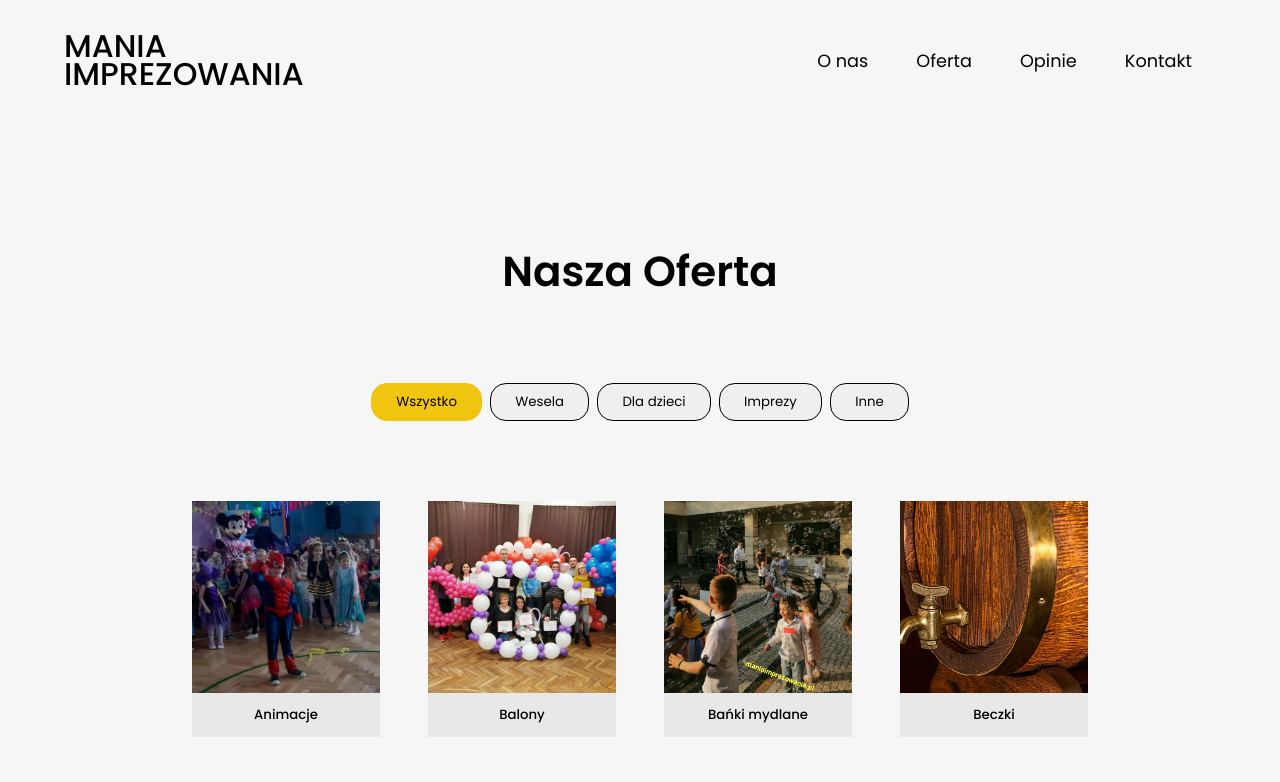
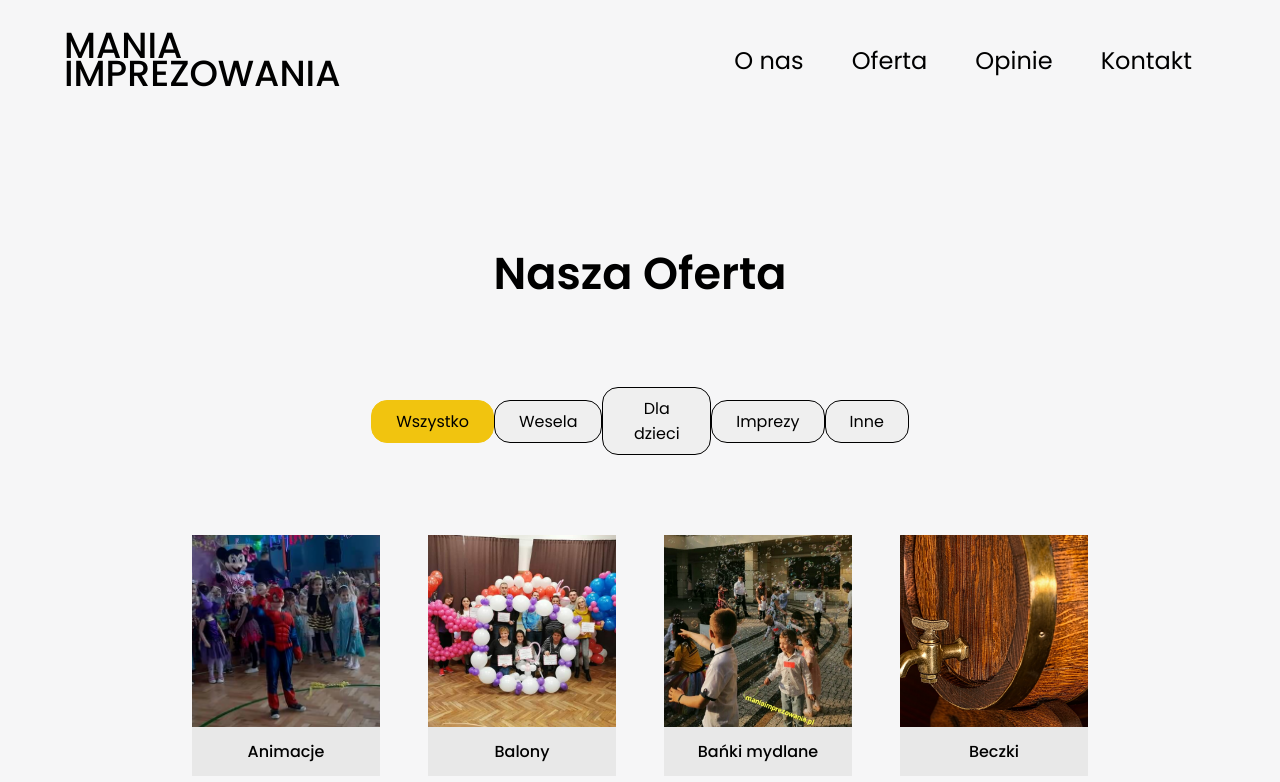
Before and after one commit to paw3l-syp3k/Mania-Imprezowania, a plain HTML site: page offer.html in a window 1280 px wide. Shown: the top 782 px of the page. Drawn offline with Linux system fonts and the light colour scheme.

Commit message:
changes with font size

```diff
--- a/styles/main.scss
+++ b/styles/main.scss
@@ -3,29 +3,22 @@ $white: #f6f6f7;
 $gray: rgb(232, 232, 232);
 
 :root {
-  /* Step -2: 11.26px → 14.63px */
-  --step--2: clamp(0.7038rem, 0.6616rem + 0.2106vw, 0.9144rem);
-
-  /* Step -1: 15.00px → 19.50px */
-  --step--1: clamp(0.9375rem, 0.8813rem + 0.2813vw, 1.2188rem);
-
-  /* Step 0: 20.00px → 26.00px */
-  --step-0: clamp(1.25rem, 1.175rem + 0.375vw, 1.625rem);
-
-  /* Step 1: 26.66px → 34.66px */
-  --step-1: clamp(1.6663rem, 1.5663rem + 0.5vw, 2.1662rem);
-
-  /* Step 2: 35.54px → 46.20px */
-  --step-2: clamp(2.2213rem, 2.088rem + 0.6663vw, 2.8875rem);
-
-  /* Step 3: 47.37px → 61.58px */
-  --step-3: clamp(2.9606rem, 2.783rem + 0.8881vw, 3.8488rem);
-
-  /* Step 4: 63.15px → 82.09px */
-  --step-4: clamp(3.9469rem, 3.7101rem + 1.1838vw, 5.1306rem);
-
-  /* Step 5: 84.17px → 109.43px */
-  --step-5: clamp(5.2606rem, 4.9449rem + 1.5788vw, 6.8394rem);
+  /* Step -2: 15.278px → 11.52px */
+  --step--2: clamp(0.72rem, 1.002rem + -0.235vi, 0.955rem);
+  /* Step -1: 18.333px → 14.4px */
+  --step--1: clamp(0.9rem, 1.195rem + -0.246vi, 1.146rem);
+  /* Step 0: 22px → 18px */
+  --step-0: clamp(1.125rem, 1.425rem + -0.25vi, 1.375rem);
+  /* Step 1: 26.4px → 22.5px */
+  --step-1: clamp(1.406rem, 1.699rem + -0.244vi, 1.65rem);
+  /* Step 2: 31.68px → 28.125px */
+  --step-2: clamp(1.758rem, 2.024rem + -0.222vi, 1.98rem);
+  /* Step 3: 38.016px → 35.156px */
+  --step-3: clamp(2.197rem, 2.412rem + -0.179vi, 2.376rem);
+  /* Step 4: 45.619px → 43.945px */
+  --step-4: clamp(2.747rem, 2.872rem + -0.105vi, 2.851rem);
+  /* Step 5: 54.743px → 54.932px */
+  --step-5: clamp(3.421rem, 3.419rem + 0.012vi, 3.433rem);
 }
 
 * {
@@ -79,7 +72,7 @@ body {
       justify-content: space-between;
       align-items: center;
       .wrapper-1-header-logo {
-        font-size: var(--step-1);
+        font-size: var(--step-3);
         font-weight: 500;
         line-height: 1.75rem;
       }
@@ -87,7 +80,7 @@ body {
         list-style: none;
         display: flex;
         .wrapper-1-menu-item {
-          font-size: var(--step--1);
+          font-size: var(--step-1);
           font-weight: 400;
           padding: 0 1.5rem;
         }
@@ -97,7 +90,7 @@ body {
   .wrapper-1-content {
     margin: 5vmax 0 0 10%;
     .wrapper-1-content-title {
-      font-size: var(--step-3);
+      font-size: var(--step-5);
       font-weight: 500;
       span {
         position: relative;
@@ -115,14 +108,14 @@ body {
       }
     }
     .wrapper-1-content-description {
-      font-size: var(--step--1);
+      font-size: var(--step-0);
       font-weight: 300;
       width: 45%;
       margin: 1.5rem 0 4.5rem 0;
     }
     .wrapper-1-content-btn {
       padding: 0.7rem 2rem;
-      font-size: var(--step--1);
+      font-size: var(--step-0);
       background-color: $main-color;
     }
   }
@@ -142,11 +135,11 @@ body {
     align-items: center;
     justify-content: center;
     .wrapper-2-item-number {
-      font-size: var(--step-0);
+      font-size: var(--step-1);
       font-weight: 500;
     }
     .wrapper-2-item-description {
-      font-size: var(--step--1);
+      font-size: var(--step-0);
       font-weight: 300;
     }
   }
@@ -174,11 +167,11 @@ body {
     align-items: flex-start;
     justify-content: center;
     .wrapper-3-content-title {
-      font-size: var(--step-1);
+      font-size: var(--step-3);
       font-weight: 600;
     }
     .wrapper-3-content-description {
-      font-size: var(--step--1);
+      font-size: var(--step-0);
       font-weight: 300;
       margin-top: 1rem;
     }
@@ -204,9 +197,9 @@ body {
 }
 
 .wrapper-4 {
-  width: 100%;
+  width: 70%;
   max-width: 2048px;
-  padding: 8rem 15%;
+  padding: 8rem 0;
   display: flex;
   align-items: center;
   justify-content: space-between;
@@ -218,11 +211,11 @@ body {
     width: 55%;
     margin-right: -5%;
     .wrapper-4-content-title {
-      font-size: var(--step-1);
+      font-size: var(--step-3);
       font-weight: 600;
     }
     .wrapper-4-content-description {
-      font-size: var(--step--1);
+      font-size: var(--step-0);
       font-weight: 300;
       margin-top: 1.5rem;
     }
@@ -246,7 +239,7 @@ body {
   align-items: flex-start;
   justify-content: center;
   .wrapper-5-title {
-    font-size: var(--step-1);
+    font-size: var(--step-3);
     font-weight: 600;
   }
   .wrapper-5-content {
@@ -282,12 +275,12 @@ body {
         background-image: url(../assets/graphics/face4.jpg);
       }
       .wrapper-5-item-title {
-        font-size: var(--step-0);
+        font-size: var(--step-1);
         font-weight: 400;
         margin: 1rem 0;
       }
       .wrapper-5-item-description {
-        font-size: var(--step--1);
+        font-size: var(--step-0);
         font-weight: 300;
         text-align: center;
       }
@@ -307,13 +300,13 @@ body {
     justify-content: center;
     flex-direction: column;
     .wrapper-6-content-title {
-      font-size: var(--step-1);
+      font-size: var(--step-4);
       font-weight: 600;
       color: $white;
       margin-bottom: 2rem;
     }
     .wrapper-6-content-description {
-      font-size: var(--step--1);
+      font-size: var(--step-1);
       font-weight: 400;
       color: $white;
       margin: 1rem 0 1rem 0;
@@ -330,7 +323,7 @@ body {
     grid-gap: 1rem;
     background-color: $main-color;
     .wrapper-6-form-title {
-      font-size: var(--step-0);
+      font-size: var(--step-3);
       grid-column: 1/5;
       padding: 1rem 0;
       color: $white;
@@ -338,7 +331,7 @@ body {
     .wrapper-6-form-input {
       background-color: $gray;
       border: none;
-      font-size: var(--step--2);
+      font-size: var(--step--1);
       padding: 1rem;
       border-radius: 1rem;
       height: 2.5rem;
@@ -365,7 +358,7 @@ body {
     }
     .wrapper-6-form-btn {
       grid-column: 4/5;
-      font-size: var(--step--2);
+      font-size: var(--step--1);
       padding: 0.5rem 1rem;
       margin-top: 1rem;
       border: none;
--- a/styles/offer.scss
+++ b/styles/offer.scss
@@ -3,29 +3,22 @@ $white: #f6f6f7;
 $gray: rgb(232, 232, 232);
 
 :root {
-  /* Step -2: 11.26px → 14.63px */
-  --step--2: clamp(0.7038rem, 0.6616rem + 0.2106vw, 0.9144rem);
-
-  /* Step -1: 15.00px → 19.50px */
-  --step--1: clamp(0.9375rem, 0.8813rem + 0.2813vw, 1.2188rem);
-
-  /* Step 0: 20.00px → 26.00px */
-  --step-0: clamp(1.25rem, 1.175rem + 0.375vw, 1.625rem);
-
-  /* Step 1: 26.66px → 34.66px */
-  --step-1: clamp(1.6663rem, 1.5663rem + 0.5vw, 2.1662rem);
-
-  /* Step 2: 35.54px → 46.20px */
-  --step-2: clamp(2.2213rem, 2.088rem + 0.6663vw, 2.8875rem);
-
-  /* Step 3: 47.37px → 61.58px */
-  --step-3: clamp(2.9606rem, 2.783rem + 0.8881vw, 3.8488rem);
-
-  /* Step 4: 63.15px → 82.09px */
-  --step-4: clamp(3.9469rem, 3.7101rem + 1.1838vw, 5.1306rem);
-
-  /* Step 5: 84.17px → 109.43px */
-  --step-5: clamp(5.2606rem, 4.9449rem + 1.5788vw, 6.8394rem);
+  /* Step -2: 15.278px → 11.52px */
+  --step--2: clamp(0.72rem, 1.002rem + -0.235vi, 0.955rem);
+  /* Step -1: 18.333px → 14.4px */
+  --step--1: clamp(0.9rem, 1.195rem + -0.246vi, 1.146rem);
+  /* Step 0: 22px → 18px */
+  --step-0: clamp(1.125rem, 1.425rem + -0.25vi, 1.375rem);
+  /* Step 1: 26.4px → 22.5px */
+  --step-1: clamp(1.406rem, 1.699rem + -0.244vi, 1.65rem);
+  /* Step 2: 31.68px → 28.125px */
+  --step-2: clamp(1.758rem, 2.024rem + -0.222vi, 1.98rem);
+  /* Step 3: 38.016px → 35.156px */
+  --step-3: clamp(2.197rem, 2.412rem + -0.179vi, 2.376rem);
+  /* Step 4: 45.619px → 43.945px */
+  --step-4: clamp(2.747rem, 2.872rem + -0.105vi, 2.851rem);
+  /* Step 5: 54.743px → 54.932px */
+  --step-5: clamp(3.421rem, 3.419rem + 0.012vi, 3.433rem);
 }
 
 * {
@@ -112,7 +105,7 @@ body {
       justify-content: space-between;
       align-items: center;
       .wrapper-1-header-logo {
-        font-size: var(--step-1);
+        font-size: var(--step-3);
         font-weight: 500;
         line-height: 1.75rem;
       }
@@ -120,7 +113,7 @@ body {
         list-style: none;
         display: flex;
         .wrapper-1-menu-item {
-          font-size: var(--step--1);
+          font-size: var(--step-1);
           font-weight: 400;
           padding: 0 1.5rem;
         }
@@ -137,7 +130,7 @@ body {
     align-items: center;
     .wrapper-1-content-title {
       font-weight: 600;
-      font-size: var(--step-2);
+      font-size: var(--step-4);
     }
     .wrapper-1-menu {
       width: 60%;
@@ -149,6 +142,7 @@ body {
         padding: 0.5rem 1.5rem;
         border: 1px solid black;
         border-radius: 1rem;
+        font-size: var(--step--1);
       }
       .btn-active {
         background-color: $main-color;
@@ -175,7 +169,7 @@ body {
           background-color: coral;
         }
         .wrapper-1-box-title {
-          font-size: var(--step--2);
+          font-size: var(--step--1);
           font-weight: 500;
           padding: 0.75rem 0;
           width: 100%;
@@ -205,13 +199,13 @@ body {
     justify-content: center;
     flex-direction: column;
     .wrapper-2-content-title {
-      font-size: var(--step-1);
+      font-size: var(--step-4);
       font-weight: 600;
       color: $white;
       margin-bottom: 2rem;
     }
     .wrapper-2-content-description {
-      font-size: var(--step--1);
+      font-size: var(--step-1);
       font-weight: 400;
       color: $white;
       margin: 1rem 0 1rem 0;
@@ -228,7 +222,7 @@ body {
     grid-gap: 1rem;
     background-color: $main-color;
     .wrapper-2-form-title {
-      font-size: var(--step-0);
+      font-size: var(--step-3);
       grid-column: 1/5;
       padding: 1rem 0;
       color: $white;
@@ -236,7 +230,7 @@ body {
     .wrapper-2-form-input {
       background-color: $gray;
       border: none;
-      font-size: var(--step--2);
+      font-size: var(--step--1);
       padding: 1rem;
       border-radius: 1rem;
       height: 2.5rem;
@@ -263,7 +257,7 @@ body {
     }
     .wrapper-2-form-btn {
       grid-column: 4/5;
-      font-size: var(--step--2);
+      font-size: var(--step--1);
       padding: 0.5rem 1rem;
       margin-top: 1rem;
       border: none;
```
Also changed, not shown: styles/main.css, styles/offer.css, 2 other files.
